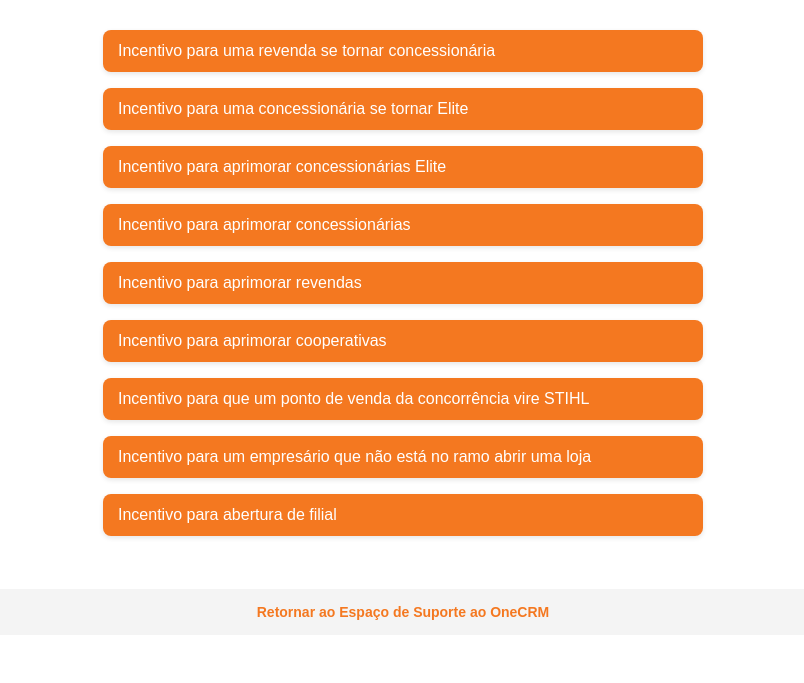
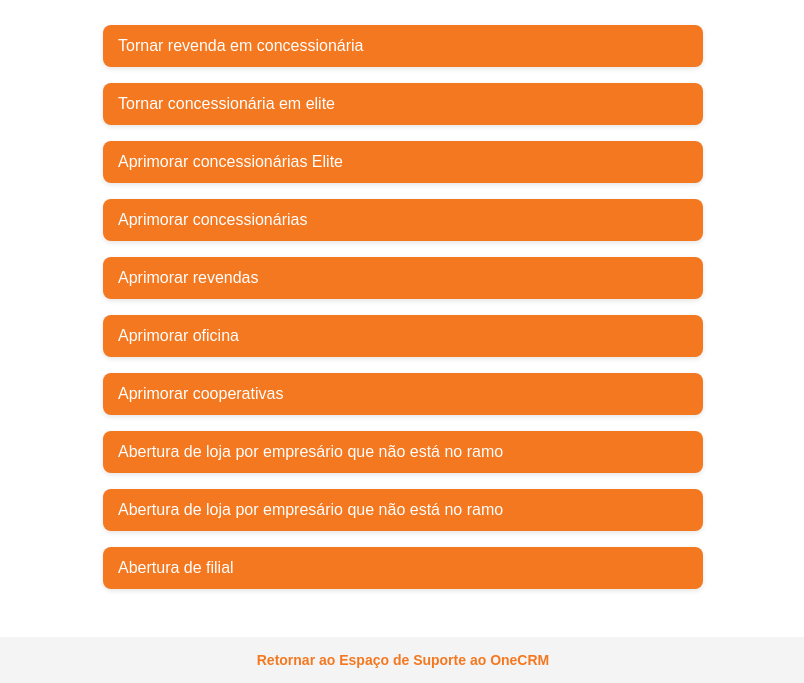
Before and after one commit to vivimaltha/botoes-trade, a plain HTML site: page botoesTrade.html in a window 1280 px wide. Shown: the part 165-848 px from the top of the page, without its empty margins (237-1041 px from the left). Before the commit the page ends 800 px from the top, so only its background shows below. Drawn offline with Linux system fonts and the light colour scheme.

Commit message:
Update botoesTrade.html
Renomeando Botões (Solicitação Daniel 10/2025)

```diff
--- a/botoesTrade.html
+++ b/botoesTrade.html
@@ -104,48 +104,53 @@
   </div>
 
   <div class="container">
-    <button class="botao" onclick="copiarTexto(this, 'Incentivo para uma revenda se tornar concessionária')">
-      Incentivo para uma revenda se tornar concessionária
+    <button class="botao" onclick="copiarTexto(this, 'Tornar revenda em concessionária')">
+      Tornar revenda em concessionária
       <span class="feedback">✅ Copiado!</span>
     </button>
 
-    <button class="botao" onclick="copiarTexto(this, 'Incentivo para uma concessionária se tornar Elite')">
-      Incentivo para uma concessionária se tornar Elite
+    <button class="botao" onclick="copiarTexto(this, 'Tornar concessionária em elite')">
+      Tornar concessionária em elite
       <span class="feedback">✅ Copiado!</span>
     </button>
 
-    <button class="botao" onclick="copiarTexto(this, 'Incentivo para aprimorar concessionárias Elite')">
-      Incentivo para aprimorar concessionárias Elite
+    <button class="botao" onclick="copiarTexto(this, 'Aprimorar concessionárias Elite')">
+      Aprimorar concessionárias Elite
       <span class="feedback">✅ Copiado!</span>
     </button>
 
-    <button class="botao" onclick="copiarTexto(this, 'Incentivo para aprimorar concessionárias')">
-      Incentivo para aprimorar concessionárias
+    <button class="botao" onclick="copiarTexto(this, 'Aprimorar concessionárias')">
+      Aprimorar concessionárias
       <span class="feedback">✅ Copiado!</span>
     </button>
 
-    <button class="botao" onclick="copiarTexto(this, 'Incentivo para aprimorar revendas')">
-      Incentivo para aprimorar revendas
+    <button class="botao" onclick="copiarTexto(this, 'Aprimorar revendas')">
+      Aprimorar revendas
       <span class="feedback">✅ Copiado!</span>
     </button>
 
-    <button class="botao" onclick="copiarTexto(this, 'Incentivo para aprimorar cooperativas')">
-      Incentivo para aprimorar cooperativas
+    <button class="botao" onclick="copiarTexto(this, 'Aprimorar oficina')">
+      Aprimorar oficina
       <span class="feedback">✅ Copiado!</span>
     </button>
 
-    <button class="botao" onclick="copiarTexto(this, 'Incentivo para que um ponto de venda da concorrência vire STIHL')">
-      Incentivo para que um ponto de venda da concorrência vire STIHL
+    <button class="botao" onclick="copiarTexto(this, 'Aprimorar cooperativas')">
+      Aprimorar cooperativas
       <span class="feedback">✅ Copiado!</span>
     </button>
 
-    <button class="botao" onclick="copiarTexto(this, 'Incentivo para um empresário que não está no ramo abrir uma loja')">
-      Incentivo para um empresário que não está no ramo abrir uma loja
+    <button class="botao" onclick="copiarTexto(this, 'Abertura de loja por empresário que não está no ramo')">
+      Abertura de loja por empresário que não está no ramo
       <span class="feedback">✅ Copiado!</span>
     </button>
 
-    <button class="botao" onclick="copiarTexto(this, 'Incentivo para abertura de filial')">
-      Incentivo para abertura de filial
+    <button class="botao" onclick="copiarTexto(this, 'Abertura de loja por empresário que não está no ramo')">
+      Abertura de loja por empresário que não está no ramo
+      <span class="feedback">✅ Copiado!</span>
+    </button>
+
+    <button class="botao" onclick="copiarTexto(this, 'Abertura de filial')">
+      Abertura de filial
       <span class="feedback">✅ Copiado!</span>
     </button>
   </div>
```
